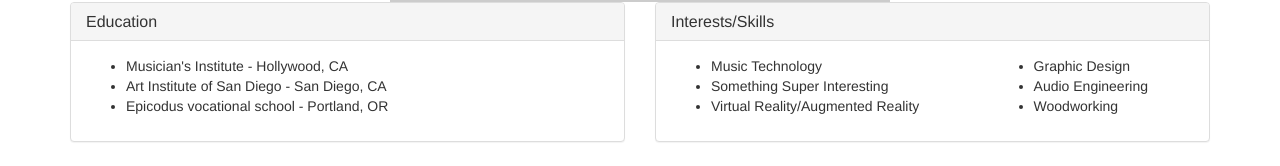
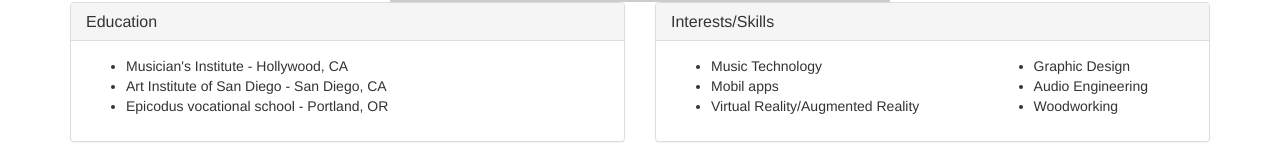
Before and after one commit to ByronB81/Portfolio, a plain HTML site: page index.html in a window 1280 px wide. Shown: the part 468-634 px from the top of the page. Drawn offline with nearby package versions, Linux system fonts and the light colour scheme; placeholder pictures from the web are drawn by us.

```diff
--- a/index.html
+++ b/index.html
@@ -39,7 +39,7 @@
                 <div class="col-md-7">
                   <ul>
                     <li>Music Technology</li>
-                    <li>Something Super Interesting</li>
+                    <li>Mobil apps</li>
                     <li>Virtual Reality/Augmented Reality</li>
                   </ul>
                 </div>
```
